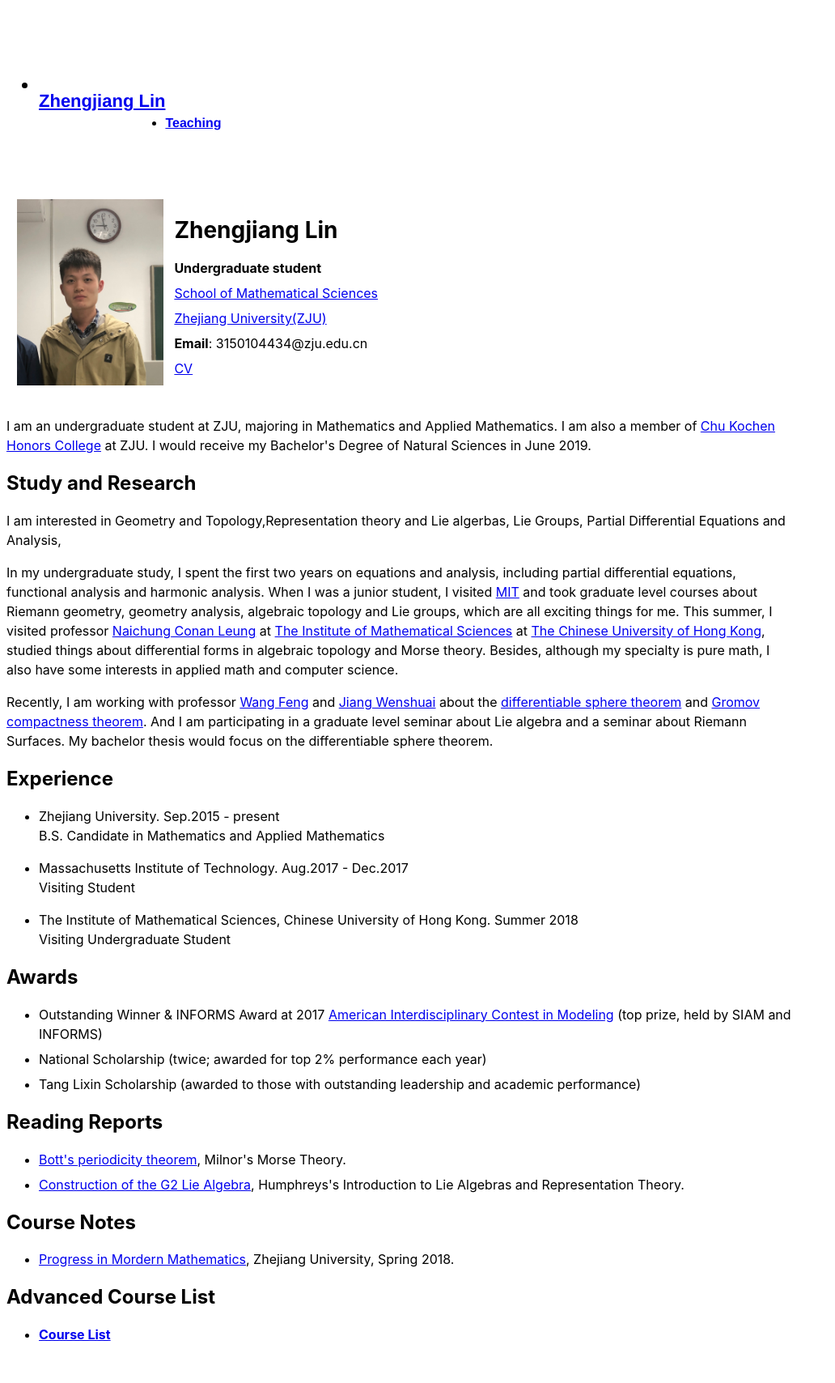
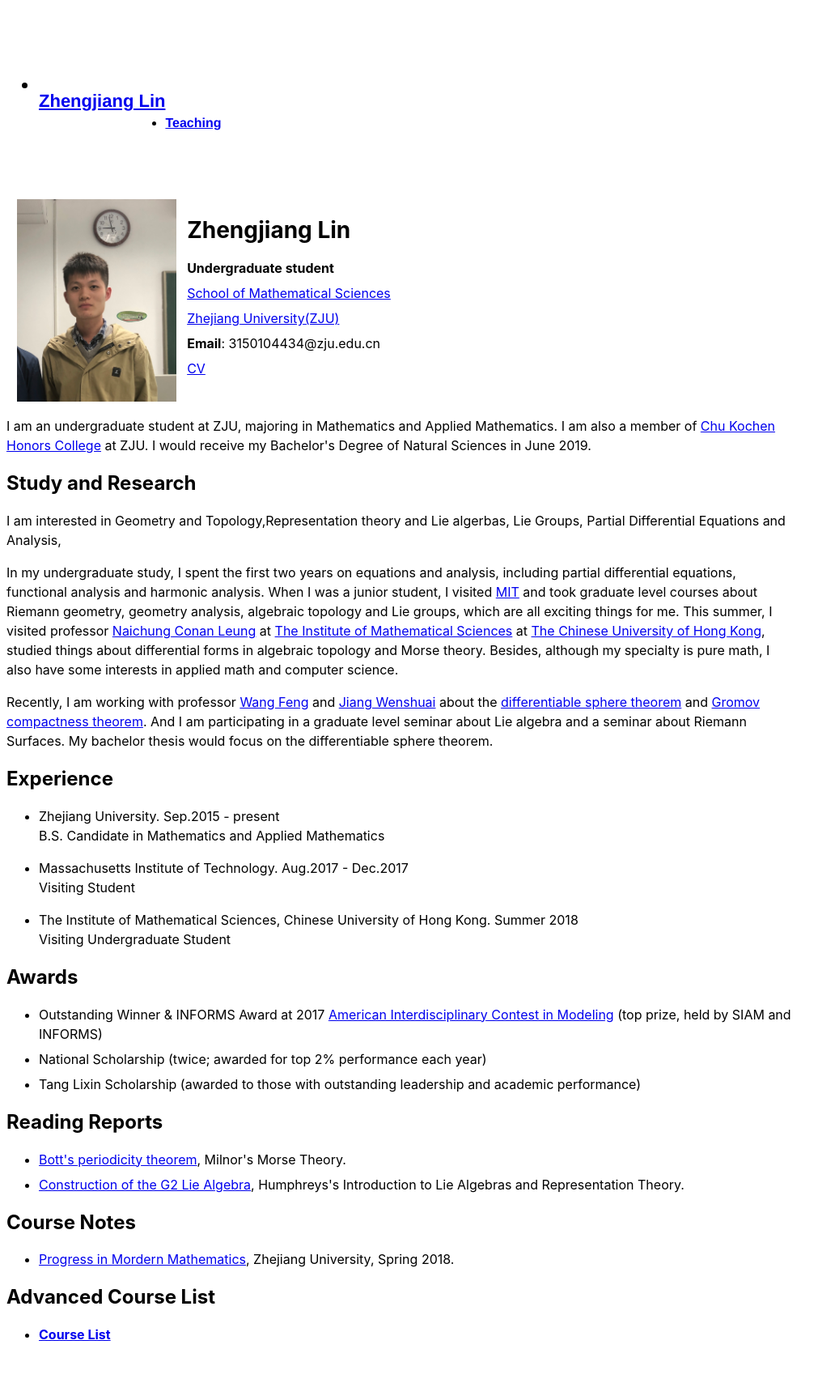
Before and after one commit to Acrescent/Acrescent.github.io, a Jekyll site: the page built from index.html, in a window 1280 px wide. Shown: the whole page at 81% size, without its empty margins (0-1032 px from the left). Built offline with Jekyll 4.4.1, drawn with Linux system fonts in a browser that asks for light colours.

Commit message:
Update index.html

```diff
--- a/index.html
+++ b/index.html
@@ -6,7 +6,7 @@
 
 <div>
 <div style="float:left;padding:13px">
-  <img src="{{ BASE_PATH }}/data/img/zjlin_head.jpg" height="230px">
+  <img src="{{ BASE_PATH }}/data/img/zjlin_head.jpg" height="250px">
 </div>
 <div style="padding:15px;padding-left:20px">
 <h1> Zhengjiang Lin </h1>
```
